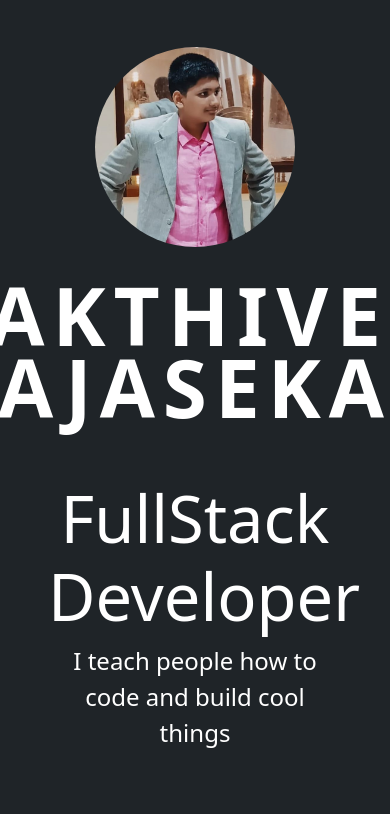
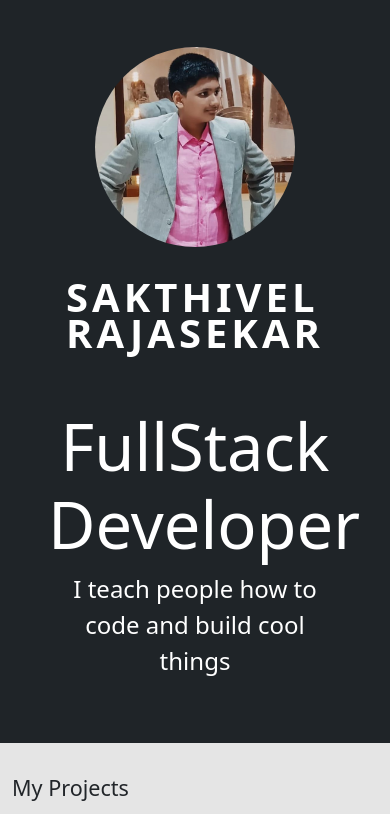
Before and after one commit to Sakthivel2507/sakthivel-portfolio, a Django app: page / in a window 390 px wide; the page is wider, and only the part inside the window is pictured. Shown: the part 51-865 px from the top of that part. Run offline with Django 4.2, Linux system fonts and the light colour scheme; data comes from the database, SQL or seed files in the repository; some libraries are stand-ins or nearby versions.

Commit message:
Update main.css

```diff
--- a/static/styles/main.css
+++ b/static/styles/main.css
@@ -176,7 +176,13 @@ body{
     .skills--container{
         width: 100%;
     }
+    .intro--name{
+        font-size: 60px;
+        letter-spacing: .1em;
+        font-weight: 700;
+        line-height: .9em;
 
+    }
 
 }
 
@@ -188,4 +194,11 @@ body{
         flex-flow: column;
 
     }
+     .intro--name{
+        font-size: 40px;
+        letter-spacing: .1em;
+        font-weight: 700;
+        line-height: .9em;
+
+    }
 }
```
